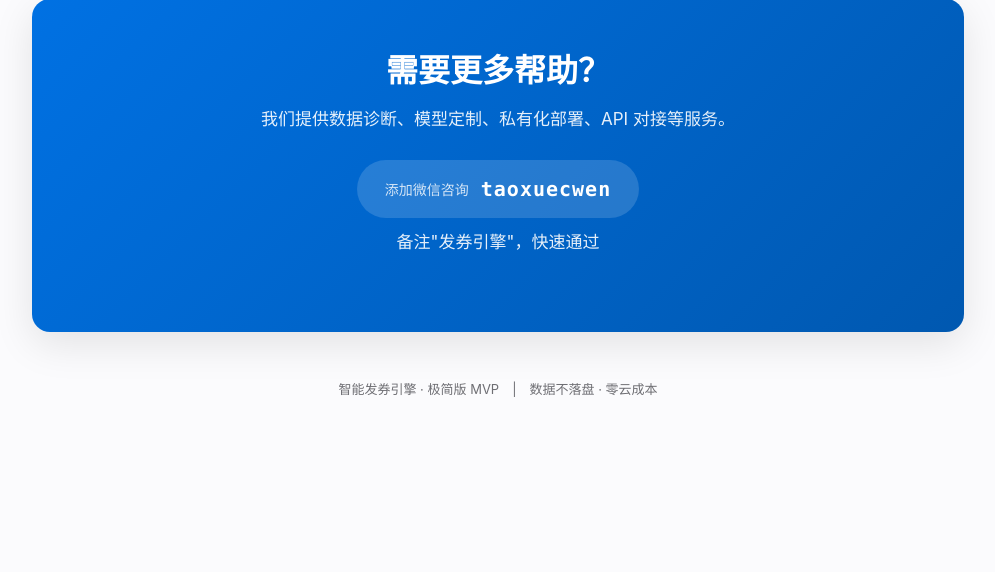
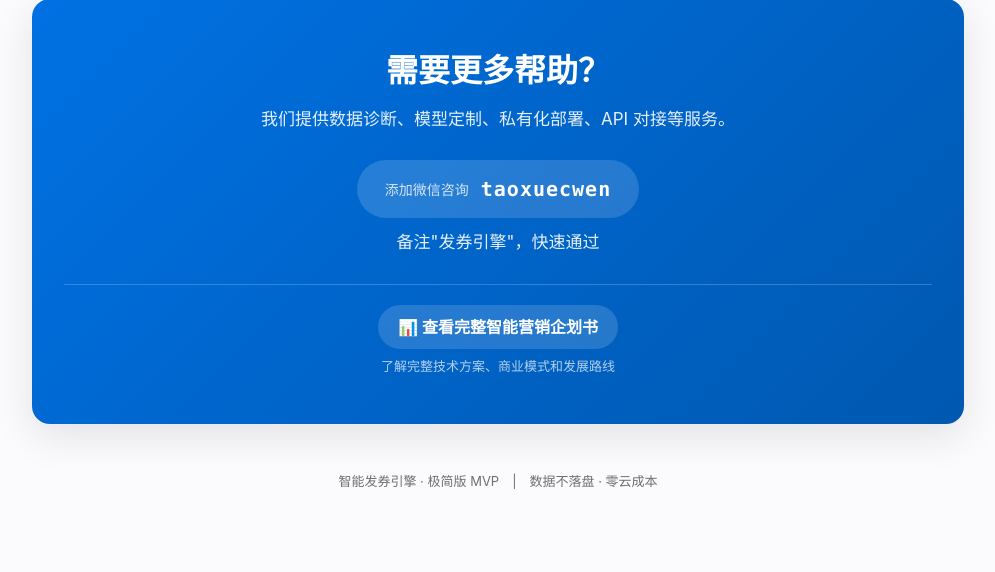
Before and after one commit to taoxuewen/my_page, a Python web app: template templates/smart-coupon.html in a window 1280 px wide. Shown: the part 3390-3962 px from the top of the page, without its empty margins (142-1137 px from the left). Before the commit the page ends 3787 px from the top, so only its background shows below. Run offline with Jinja, Linux system fonts and the light colour scheme; the template is opened without the code that fills it, so the values that code supplies are empty.

Commit message:
调整：企划书入口从首页移至智能发券引擎页面

```diff
--- a/static/css/smart-coupon.css
+++ b/static/css/smart-coupon.css
@@ -355,7 +355,31 @@ html, body {
 .cta-note {
   font-size: 13px;
   opacity: 0.7;
-  margin: 0;
+  margin: 0 0 24px;
+}
+.cta-plan {
+  padding-top: 20px;
+  border-top: 1px solid rgba(255,255,255,0.2);
+}
+.cta-plan__link {
+  display: inline-block;
+  font-size: 16px;
+  font-weight: 600;
+  color: #fff;
+  text-decoration: none;
+  padding: 10px 20px;
+  background: rgba(255,255,255,0.15);
+  border-radius: 980px;
+  transition: all 0.2s;
+}
+.cta-plan__link:hover {
+  background: rgba(255,255,255,0.25);
+  transform: translateY(-2px);
+}
+.cta-plan__desc {
+  font-size: 13px;
+  opacity: 0.7;
+  margin: 8px 0 0;
 }
 
 /* ---------- Card ---------- */
--- a/templates/smart-coupon.html
+++ b/templates/smart-coupon.html
@@ -320,6 +320,12 @@
           <span class="cta-wechat__id">taoxuecwen</span>
         </div>
         <p class="cta-note">备注"发券引擎"，快速通过</p>
+        <div class="cta-plan">
+          <a href="/app/plan-presentation" class="cta-plan__link" target="_blank">
+            📊 查看完整智能营销企划书
+          </a>
+          <p class="cta-plan__desc">了解完整技术方案、商业模式和发展路线</p>
+        </div>
       </div>
     </section>
 
```
Also changed, not shown: app.py (+0 -7 lines).
